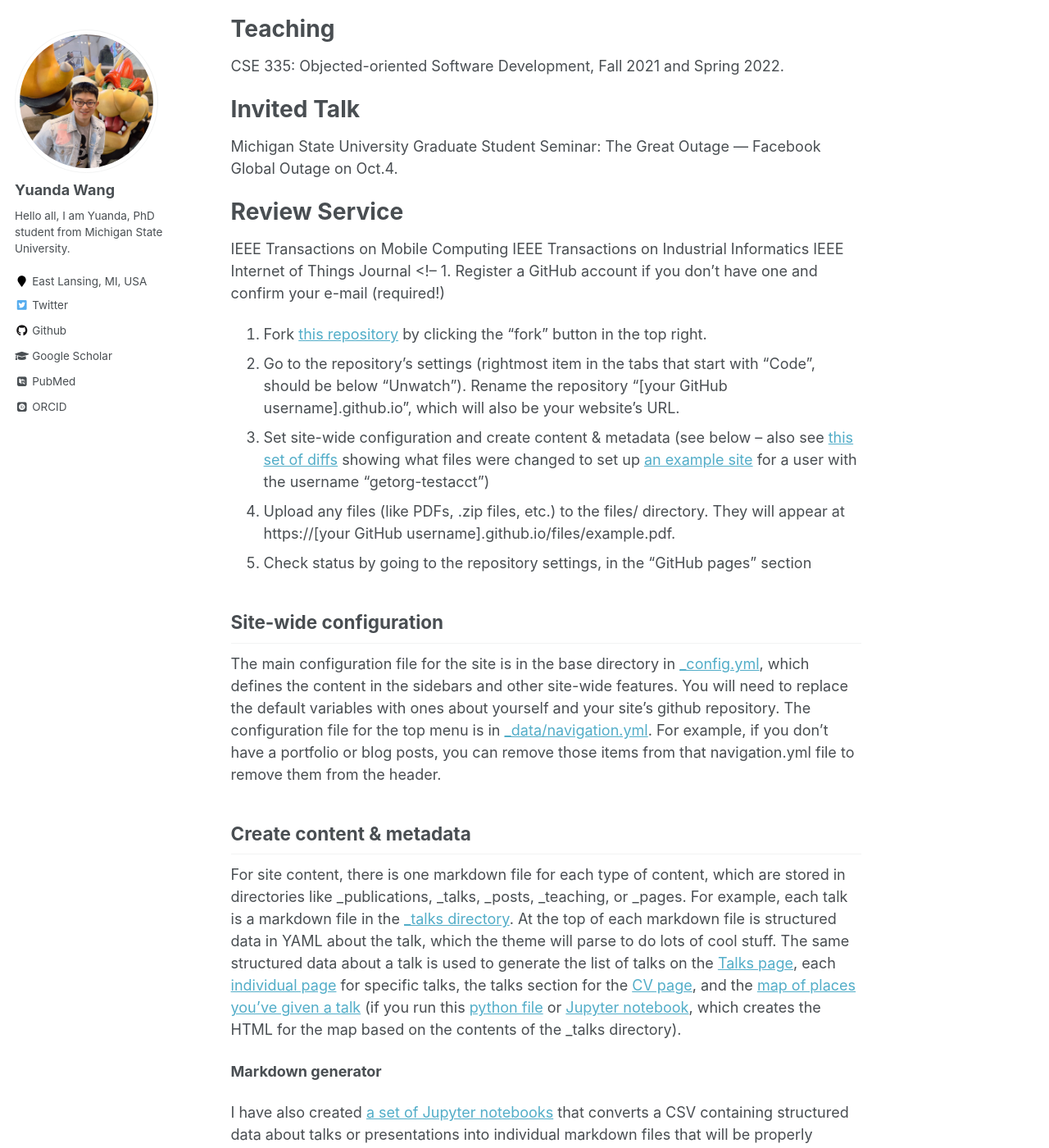
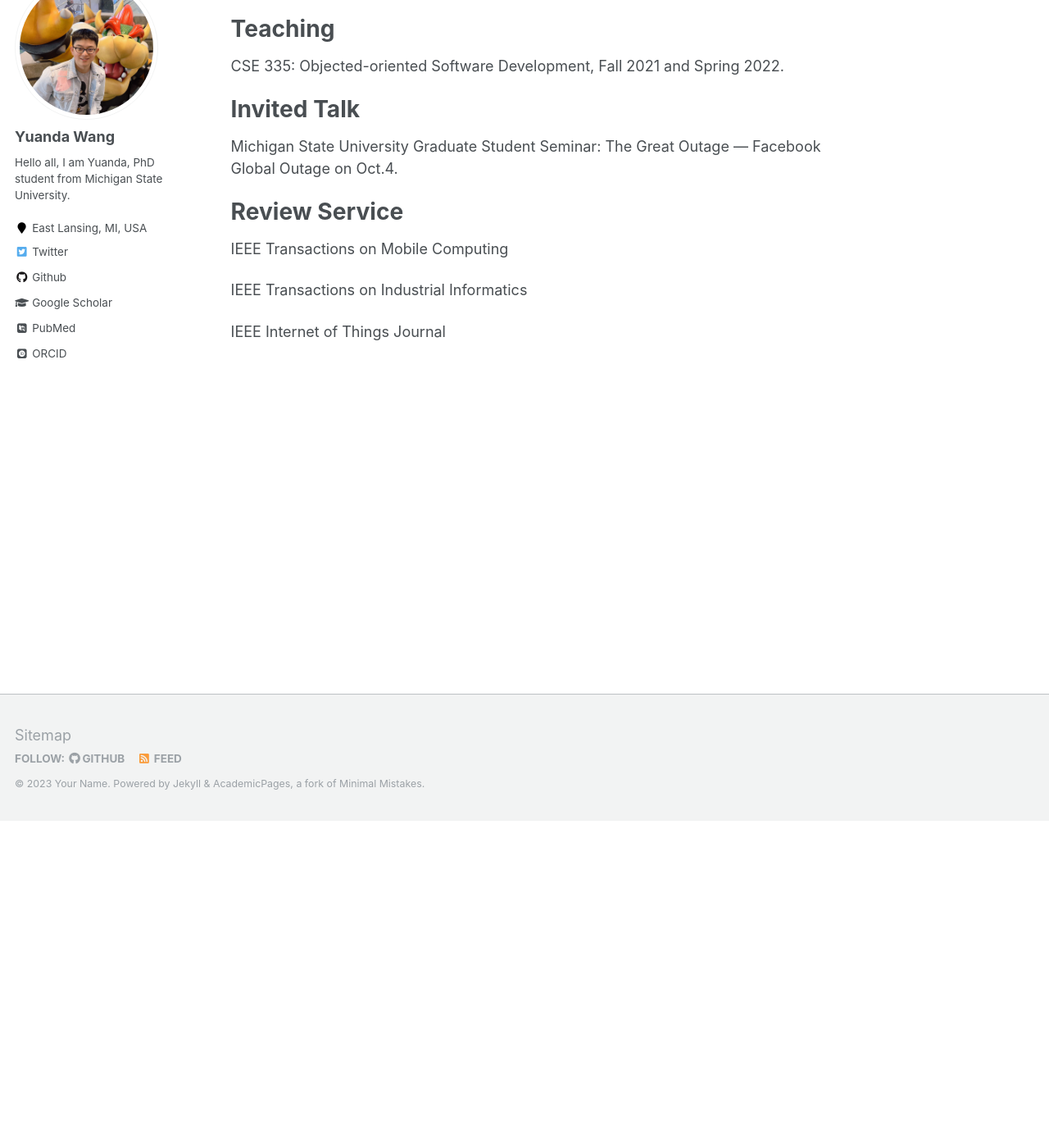
Before and after one commit to yuandaw/yuandaw.github.io, a Jekyll site: the page built from _pages/about.md, in a window 1280 px wide and 1400 px high, scrolled down 398 px. Shown: the whole window at 82% size. Built offline with Jekyll 4.4.1, drawn with Linux system fonts in a browser that asks for light colours; some web fonts are replaced; some of the changed text lies outside the part shown.

Commit message:
Update about.md

```diff
--- a/_pages/about.md
+++ b/_pages/about.md
@@ -27,35 +27,7 @@
 Review Service
 ======
 IEEE Transactions on Mobile Computing
+
 IEEE Transactions on Industrial Informatics
+
 IEEE Internet of Things Journal
-<!-- 1. Register a GitHub account if you don't have one and confirm your e-mail (required!)
-1. Fork [this repository](https://github.com/academicpages/academicpages.github.io) by clicking the "fork" button in the top right.
-1. Go to the repository's settings (rightmost item in the tabs that start with "Code", should be below "Unwatch"). Rename the repository "[your GitHub username].github.io", which will also be your website's URL.
-1. Set site-wide configuration and create content & metadata (see below -- also see [this set of diffs](http://archive.is/3TPas) showing what files were changed to set up [an example site](https://getorg-testacct.github.io) for a user with the username "getorg-testacct")
-1. Upload any files (like PDFs, .zip files, etc.) to the files/ directory. They will appear at https://[your GitHub username].github.io/files/example.pdf.
-1. Check status by going to the repository settings, in the "GitHub pages" section
-
-Site-wide configuration
-------
-The main configuration file for the site is in the base directory in [_config.yml](https://github.com/academicpages/academicpages.github.io/blob/master/_config.yml), which defines the content in the sidebars and other site-wide features. You will need to replace the default variables with ones about yourself and your site's github repository. The configuration file for the top menu is in [_data/navigation.yml](https://github.com/academicpages/academicpages.github.io/blob/master/_data/navigation.yml). For example, if you don't have a portfolio or blog posts, you can remove those items from that navigation.yml file to remove them from the header.
-
-Create content & metadata
-------
-For site content, there is one markdown file for each type of content, which are stored in directories like _publications, _talks, _posts, _teaching, or _pages. For example, each talk is a markdown file in the [_talks directory](https://github.com/academicpages/academicpages.github.io/tree/master/_talks). At the top of each markdown file is structured data in YAML about the talk, which the theme will parse to do lots of cool stuff. The same structured data about a talk is used to generate the list of talks on the [Talks page](https://academicpages.github.io/talks), each [individual page](https://academicpages.github.io/talks/2012-03-01-talk-1) for specific talks, the talks section for the [CV page](https://academicpages.github.io/cv), and the [map of places you've given a talk](https://academicpages.github.io/talkmap.html) (if you run this [python file](https://github.com/academicpages/academicpages.github.io/blob/master/talkmap.py) or [Jupyter notebook](https://github.com/academicpages/academicpages.github.io/blob/master/talkmap.ipynb), which creates the HTML for the map based on the contents of the _talks directory).
-
-**Markdown generator**
-
-I have also created [a set of Jupyter notebooks](https://github.com/academicpages/academicpages.github.io/tree/master/markdown_generator
-) that converts a CSV containing structured data about talks or presentations into individual markdown files that will be properly formatted for the academicpages template. The sample CSVs in that directory are the ones I used to create my own personal website at stuartgeiger.com. My usual workflow is that I keep a spreadsheet of my publications and talks, then run the code in these notebooks to generate the markdown files, then commit and push them to the GitHub repository.
-
-How to edit your site's GitHub repository
-------
-Many people use a git client to create files on their local computer and then push them to GitHub's servers. If you are not familiar with git, you can directly edit these configuration and markdown files directly in the github.com interface. Navigate to a file (like [this one](https://github.com/academicpages/academicpages.github.io/blob/master/_talks/2012-03-01-talk-1.md) and click the pencil icon in the top right of the content preview (to the right of the "Raw | Blame | History" buttons). You can delete a file by clicking the trashcan icon to the right of the pencil icon. You can also create new files or upload files by navigating to a directory and clicking the "Create new file" or "Upload files" buttons.
-
-Example: editing a markdown file for a talk
-![Editing a markdown file for a talk](/images/editing-talk.png)
-
-For more info
-------
-More info about configuring academicpages can be found in [the guide](https://academicpages.github.io/markdown/). The [guides for the Minimal Mistakes theme](https://mmistakes.github.io/minimal-mistakes/docs/configuration/) (which this theme was forked from) might also be helpful. -->
```
